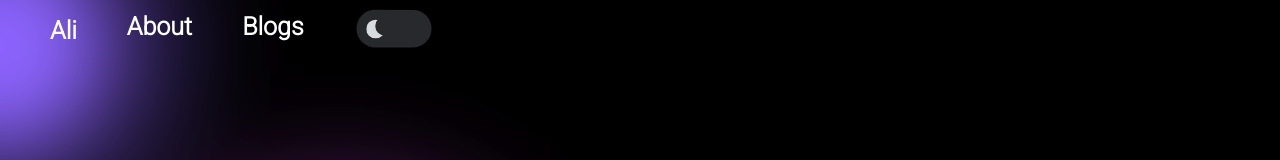
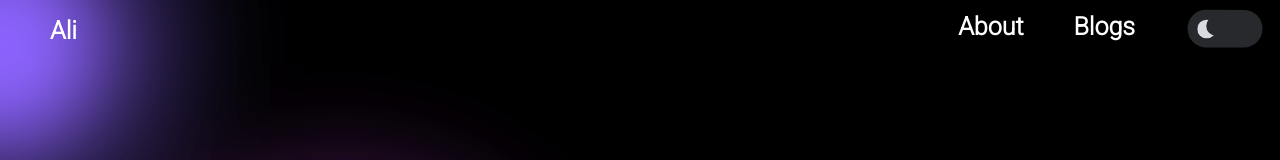
Before and after one commit to AliMousa27/website, a Vue app: page / in a window 1280 px wide. Shown: the top 160 px of the page. Built offline with nearby package versions, Linux system fonts and the light colour scheme; what vue3-typed-js would draw is missing.

Commit message:
added back styling

```diff
--- a/src/components/shared_components/navbar.vue
+++ b/src/components/shared_components/navbar.vue
@@ -18,7 +18,12 @@
     <div
       class="collapse navbar-collapse"
       id="navbarNav"
-      style="height: fit-content !important"
+      style="
+        justify-content: right;
+        justify-items: right;
+        padding-right: 20px;
+        height: fit-content !important;
+      "
     >
       <div style="display: flex; justify-content: flex-end">
         <ul class="navbar-nav" id="nav_list" style="width: fit-content">
```
